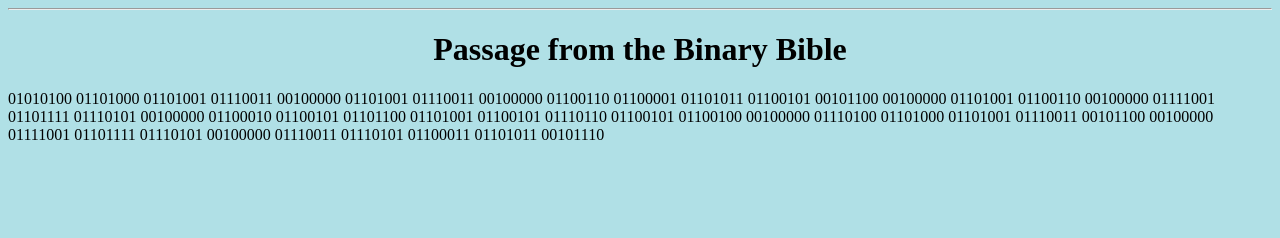
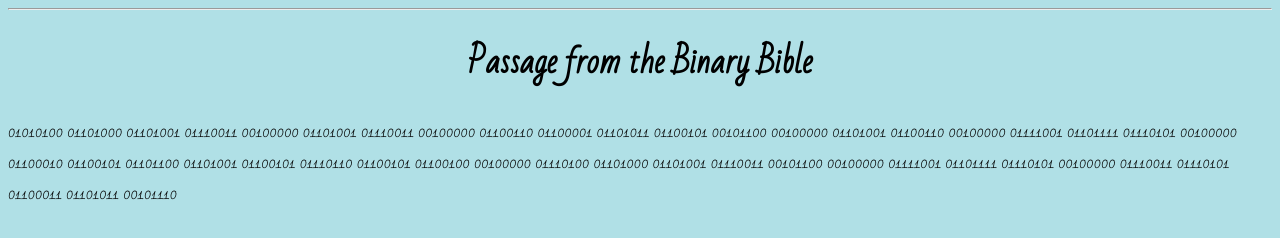
Before and after one commit to DaEliteGoat/experiment, a plain HTML site: page index.htm in a window 1280 px wide. Drawn offline with Linux system fonts and the light colour scheme.

Commit message:
Update index.htm

```diff
--- a/index.htm
+++ b/index.htm
@@ -1,6 +1,10 @@
 <!DOCTYPE html>
-<html lang="en-US">
-<body style="background-color:powderblue;">
+<html lang="en-GB">
+  <head>
+    <title>WOW.</title>
+    <link href="https://fonts.googleapis.com/css?family=Bad+Script" rel="stylesheet">
+  </head>
+<body style="background-color:powderblue;font-family: 'Bad Script', cursive;">
 <hr>
 <h1 style="text-align:center;">Passage from the Binary Bible</h1>
 <p>01010100 01101000 01101001 01110011 00100000 01101001 01110011 00100000 01100110 01100001 01101011 01100101 00101100 00100000 01101001 01100110 00100000 01111001 01101111 01110101 00100000 01100010 01100101 01101100 01101001 01100101 01110110 01100101 01100100 00100000 01110100 01101000 01101001 01110011 00101100 00100000 01111001 01101111 01110101 00100000 01110011 01110101 01100011 01101011 00101110</p>
```
